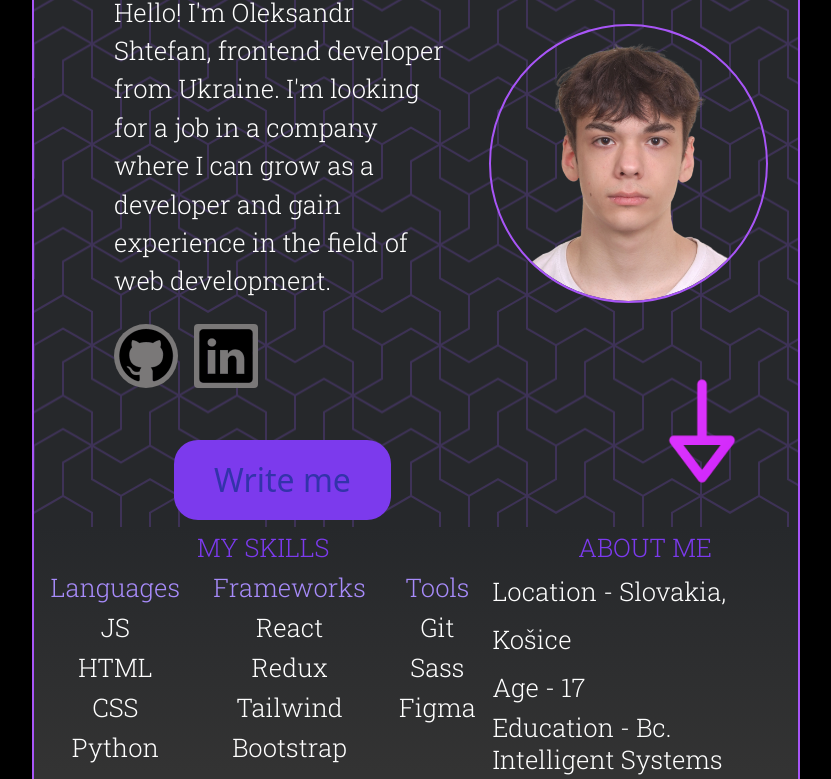
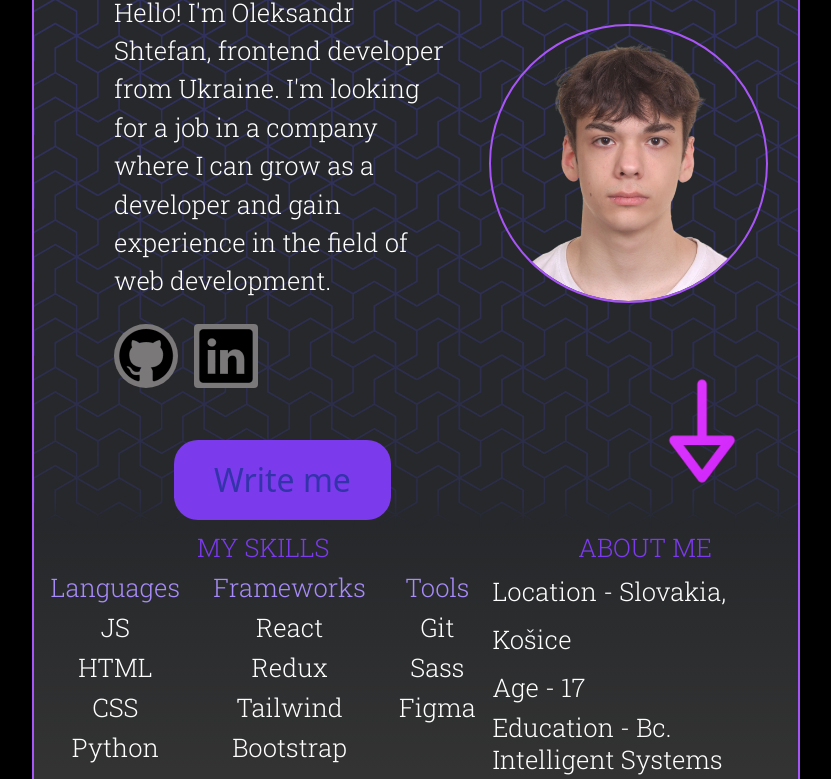
Before and after one commit to xobandech/portfolio, a website: page index.html in a window 1280 px wide. Shown: the part 265-1044 px from the top of the page, without its empty margins (224-1055 px from the left). Drawn offline with nearby package versions, Linux system fonts and the light colour scheme.

Commit message:
Deleted unecessary files and changed background

```diff
--- a/index.html
+++ b/index.html
@@ -44,8 +44,8 @@
   </head>
   <body class="h-[100%]">
     <div
-      class="bg-[#26282b]  w-[70%] xl:w-[60%] mx-auto h-[55%] border-x-2 border-purple-500 p-4 bg-cover text-white relative"
-      style="background-image: url(/components/Sprinkle.svg)"
+      class="bg-[#26282b]   w-[70%] xl:w-[60%] mx-auto h-[55%] border-x-2 border-purple-500 p-4 bg-cover text-white relative"
+      style="background-image: url(/components/background.png)"
     >
       <section class="flex xl:mt-5 mt-14 max-xl:mt-0 items-center">
         <div class="sm:w-[55%] w-[100%] h-[100%] sm:pl-6 pl-0 items-end pt-4">
```
Also changed, not shown: components/Sprinkle.svg (deleted), components/background.png (added), components/languages-frameworks/bootstrap.png (deleted), components/languages-frameworks/css3.png (deleted), components/languages-frameworks/git.png (deleted), components/languages-frameworks/html5.png (deleted), components/languages-frameworks/java-script.png (deleted), components/languages-frameworks/react.png (deleted), components/languages-frameworks/redux.png (deleted), components/languages-frameworks/tailwind-css.png (deleted).
